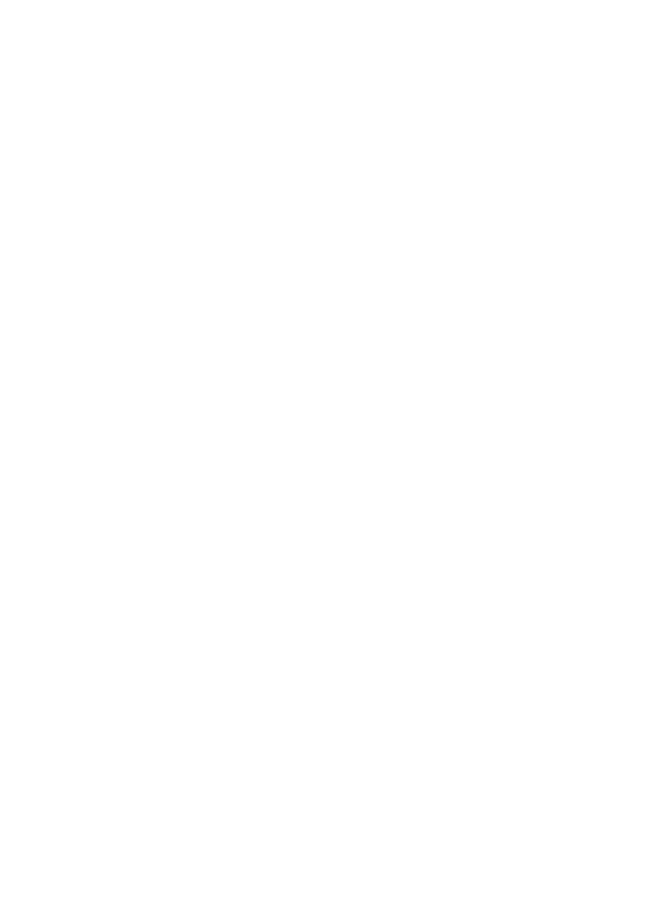
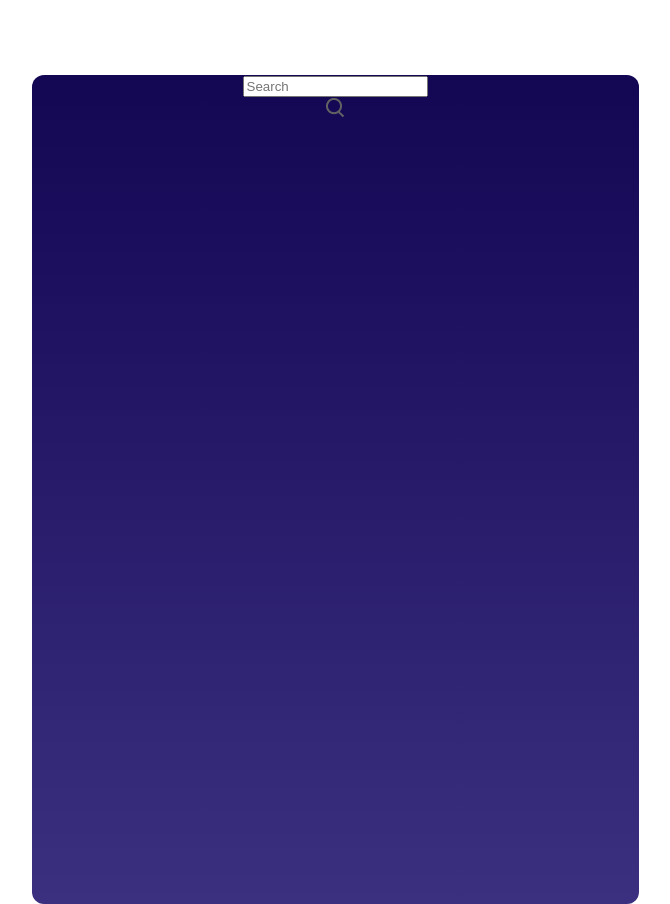
Before and after one commit to Asna1303/weatherApp, a React (Create React App) app: page / in a window 1280 px wide. Shown: the whole page, without its empty margins (305-975 px from the left). Before the commit the page ends 800 px from the top, so only its background shows below. Built offline with nearby package versions, Linux system fonts and the light colour scheme.

Commit message:
added style to container

```diff
--- a/src/Components/WeatherApp/WeatherApp.css
+++ b/src/Components/WeatherApp/WeatherApp.css
@@ -0,0 +1,8 @@
+.container{
+    width: 607px;
+    height: 829px;
+    margin: auto;
+    margin-top: 75px;
+    border-radius: 12px;
+    background-image: linear-gradient(180deg, #130754 0%,#3b2f80 100%);
+}
--- a/src/Components/WeatherApp/WeatherApp.jsx
+++ b/src/Components/WeatherApp/WeatherApp.jsx
@@ -1,10 +1,25 @@
 import React from 'react'
 import './WeatherApp.css'
+import search_icon from '../Assets/search.png'
+import clear_icon from '../Assets/clear.png'
+import cloud_icon from '../Assets/cloud.png'
+import drizzle_icon from '../Assets/drizzle.png'
+import humidity_icon from '../Assets/humidity.png'
+import rain_icon from '../Assets/rain.png'
+import snow_icon from '../Assets/snow.png'
+import wind_icon from '../Assets/wind.png'
+
+
 
 const WeatherApp = () =>{
   return (
-    <div>
-
+    <div className='container'>
+    <div className="top-bar">
+        <input type="text" className="cityInput" placeholder='Search' />
+        <div className="search-icon">
+            <img src={search_icon} alt="" />
+        </div>
+    </div>
         </div>
   )
 }
```
